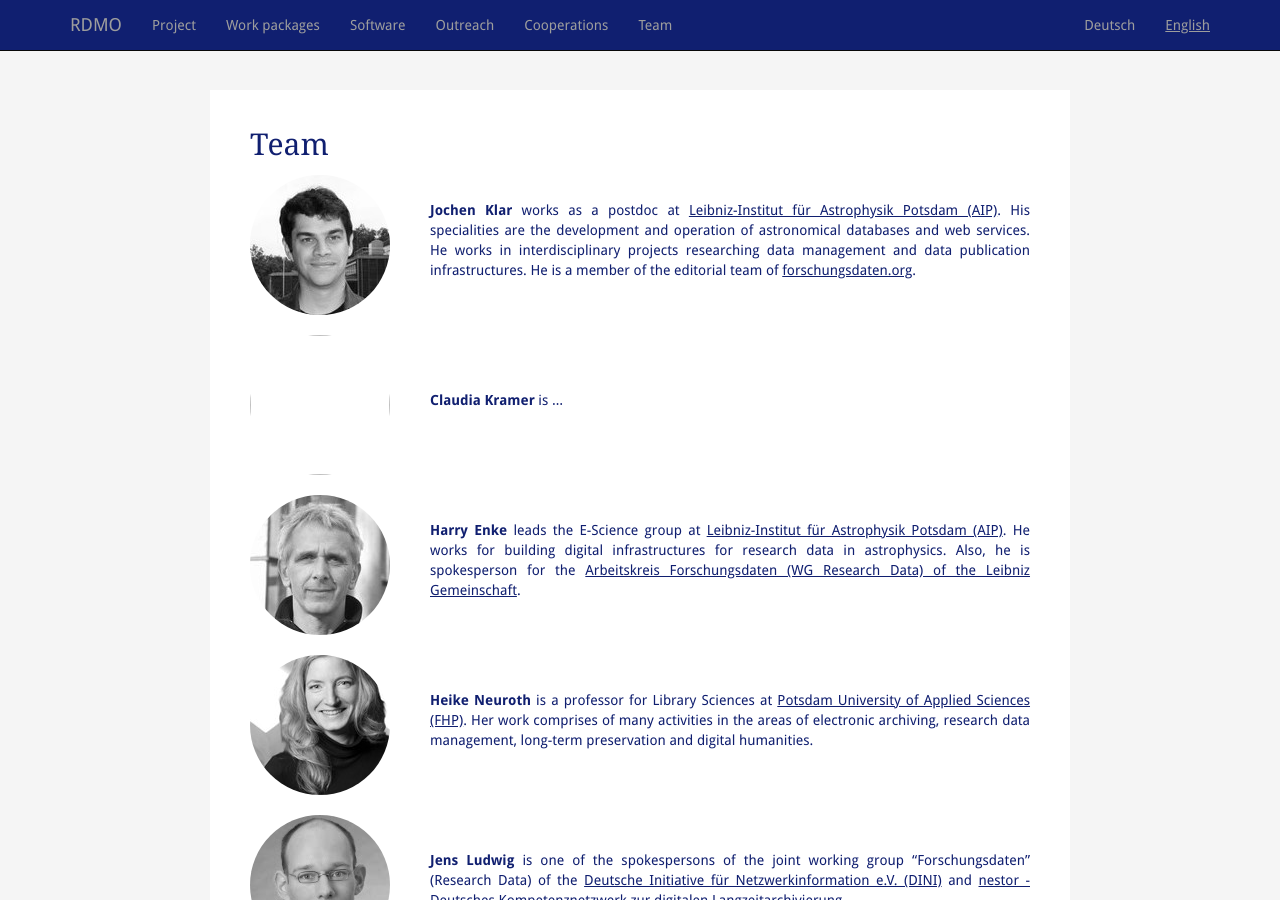
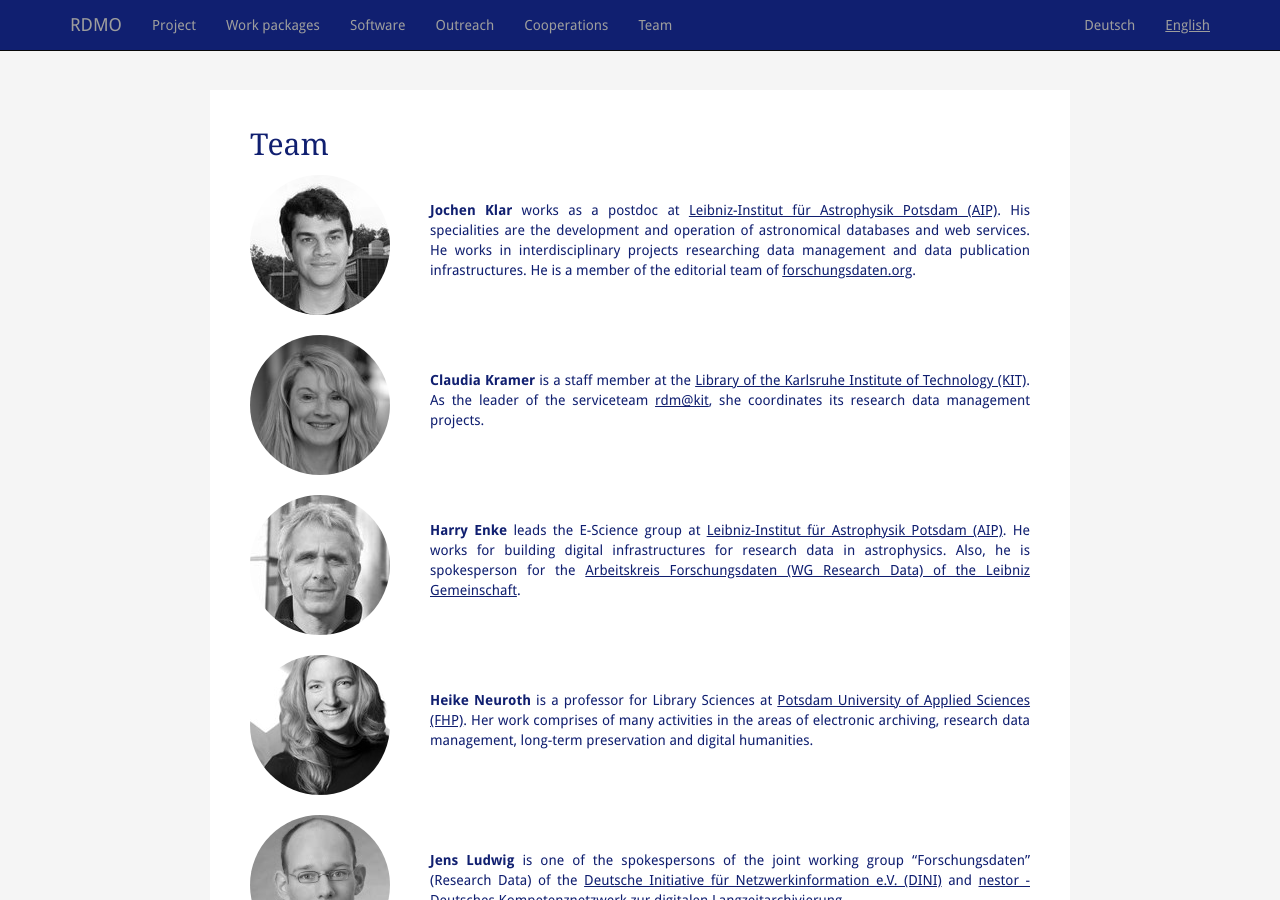
Before and after one commit to rdmorganiser/rdmorganiser.github.io, a Jekyll site: the page built from en/team.html, in a window 1280 px wide and 900 px high. Built offline with Jekyll 4.4.1, drawn with Linux system fonts in a browser that asks for light colours.

Commit message:
update team

```diff
--- a/en/team.html
+++ b/en/team.html
@@ -8,7 +8,7 @@ current:
 - text: "**Jochen Klar** works as a postdoc at [Leibniz-Institut für Astrophysik Potsdam (AIP)](http://www.aip.de). His specialities are the development and operation of astronomical databases and web services. He works in interdisciplinary projects researching data management and data publication infrastructures. He is a member of the editorial team of [forschungsdaten.org](http://www.forschungsdaten.org/)."
   image: /img/team/klar.jpg
 
-- text: "**Claudia Kramer** is ..."
+- text: "**Claudia Kramer** is a staff member at the [Library of the Karlsruhe Institute of Technology (KIT)](https://www.bibliothek.kit.edu). As the leader of the serviceteam [rdm@kit](http://www.rdm.kit.edu/), she coordinates its research data management projects."
   image: /img/team/kramer.jpg
 
 - text: "**Harry Enke** leads the E-Science group at [Leibniz-Institut für Astrophysik Potsdam (AIP)](http://www.aip.de). He works for building digital infrastructures for research data in astrophysics. Also, he is spokesperson for the [Arbeitskreis Forschungsdaten (WG Research Data) of the Leibniz Gemeinschaft](http://www.leibniz-gemeinschaft.de/ueber-uns/organisation/arbeitskreise/arbeitskreis-forschungsdaten/)."
--- a/team.html
+++ b/team.html
@@ -8,7 +8,7 @@ current:
 - text: "**Jochen Klar** ist wissenschaftlicher Mitarbeiter am [Leibniz-Institut für Astrophysik Potsdam (AIP)](http://www.aip.de). Er arbeitet dort an der Entwicklung und dem Betrieb von astronomischen Datenbanken, sowie an interdisziplinären Projekten zu den Themen Datenmanagement und Datenveröffentlichungen. Er ist Teil des Redaktionsteams von [forschungsdaten.org](http://www.forschungsdaten.org/)."
   image: /img/team/klar.jpg
 
-- text: "**Claudia Kramer** ist ..."
+- text: "**Claudia Kramer** ist wissenschaftliche Fachreferentin an der [Bibliothek des Karlsruher Instituts für Technologie (KIT)](https://www.bibliothek.kit.edu). Sie koordiniert in der Leitung des Serviceteams [rdm@kit](http://www.rdm.kit.edu/) Projekte im Forschungsdatenmanagement."
   image: /img/team/kramer.jpg
 
 - text: "**Harry Enke** leitet die E-Science Gruppe am [Leibniz-Institut für Astrophysik Potsdam (AIP)](http://www.aip.de). Sein Arbeitsgebiet ist der Aufbau von digitaler Infrastruktur für Forschungsdaten in der Astrophysik. Er ist Sprecher des [Arbeitskreis Forschungsdaten der Leibniz-Gemeinschaft](http://www.leibniz-gemeinschaft.de/ueber-uns/organisation/arbeitskreise/arbeitskreis-forschungsdaten/)."
```
Also changed, not shown: img/team/kramer.jpg (added).
